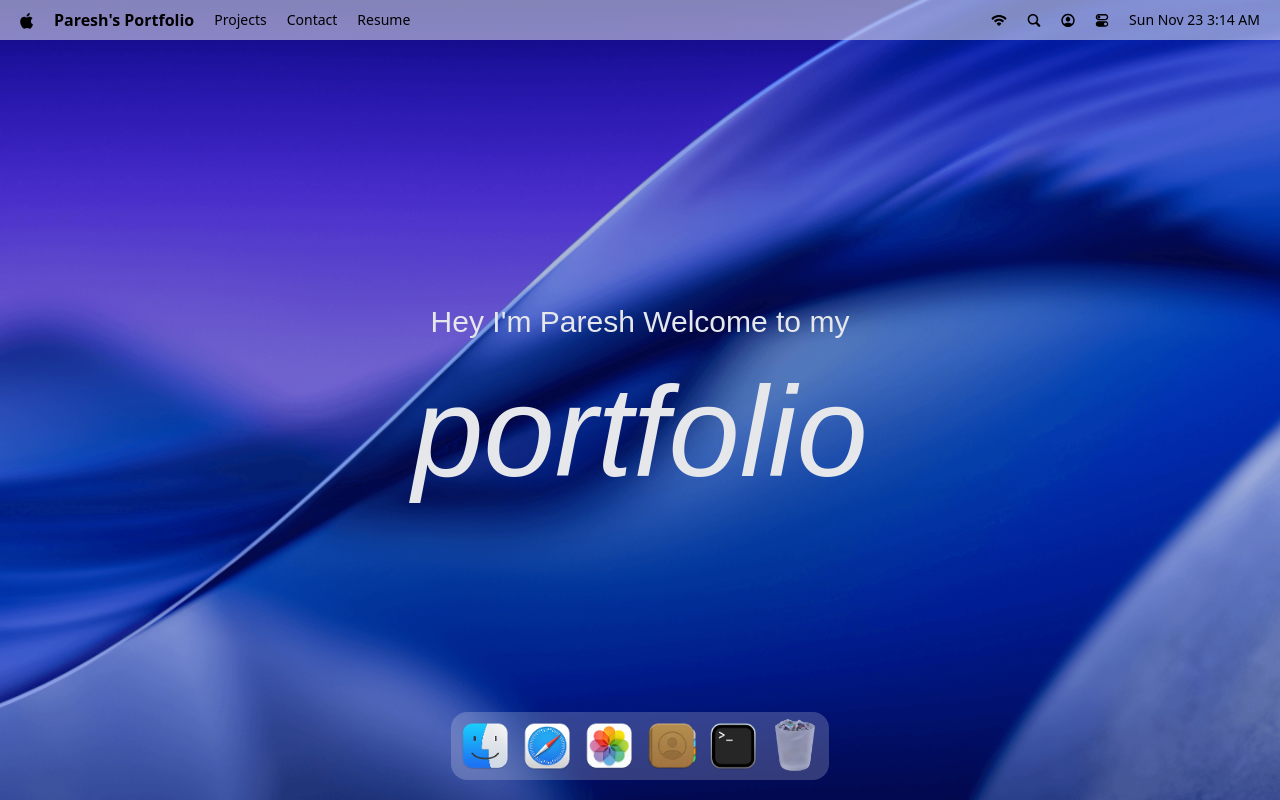
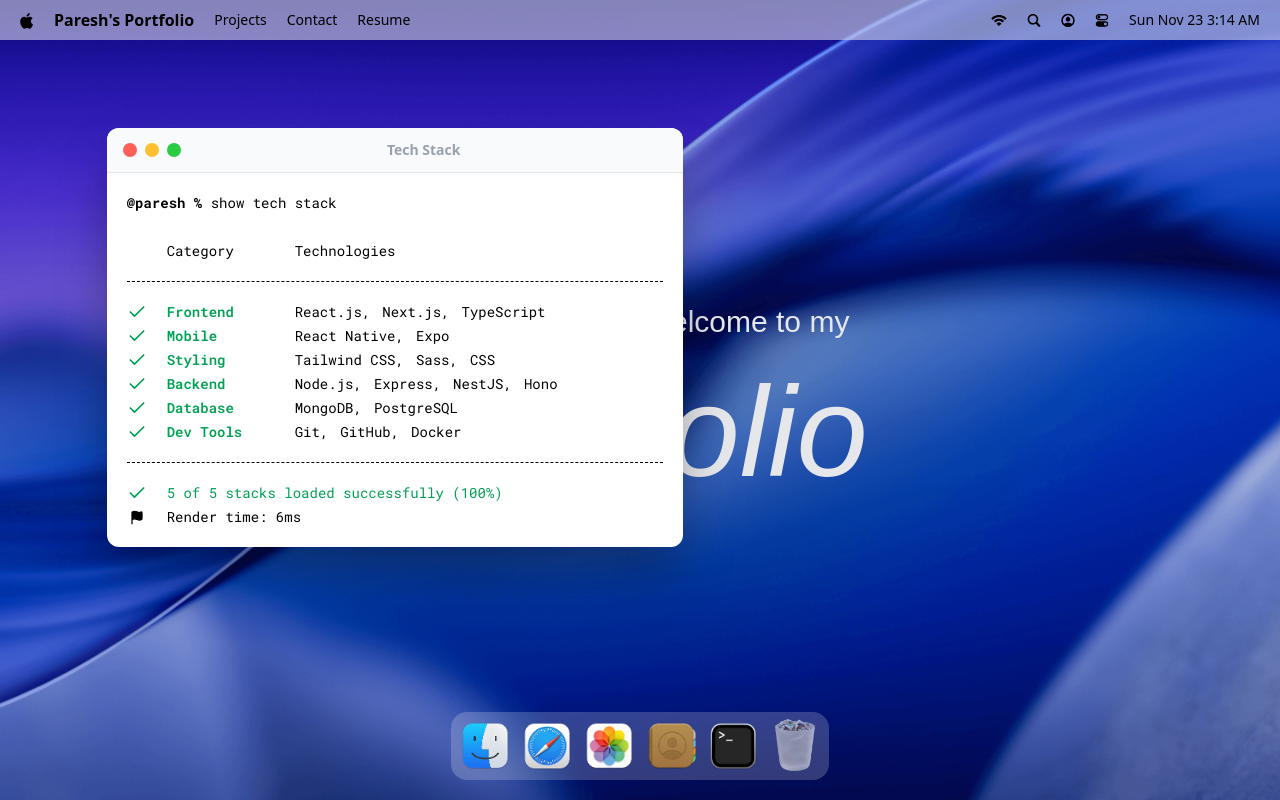
Before and after one commit to Paresh-95/PortFolio--Mac-Style, a React (Vite) app: page / in a window 1280 px wide. Both pictures are taken after a click on the button 733 px from the left and 746 px from the top of the page. Built offline with nearby package versions, Linux system fonts and the light colour scheme; a web font is replaced by a local one.

Commit message:
built:terminal window

```diff
--- a/src/App.jsx
+++ b/src/App.jsx
@@ -2,12 +2,18 @@
 import Navbar from "#components/Navbar.jsx";
 import Welcome from "#components/Welcome.jsx";
 import Dock from "#components/Dock.jsx"
+import Terminal from "#windows/Terminal.jsx"
+import {Draggable} from "gsap/Draggable"
+import gsap from "gsap"
+
+gsap.registerPlugin(Draggable)
 const App = () => {
     return (
         <main>
             <Navbar/>
             <Welcome/>
             <Dock/>
+            <Terminal />
         </main>
     )
 }
--- /dev/null
+++ b/src/components/WindowControls.jsx
@@ -0,0 +1,15 @@
+import React from 'react'
+import useWindowStore from "#store/window.js";
+
+const WindowControls = ({target}) => {
+    const {closeWindow} = useWindowStore();
+
+    return (
+        <div id="window-controls">
+            <div className="close" onClick={()=>closeWindow(target)} />
+            <div className="minimize"/>
+            <div className="maximize"/>
+        </div>
+    )
+}
+export default WindowControls
--- /dev/null
+++ b/src/hoc/WindowWrapper.jsx
@@ -0,0 +1,84 @@
+import React, { useLayoutEffect, useRef } from "react";
+import useWindowStore from "#store/window.js";
+import { useGSAP } from "@gsap/react";
+import gsap from "gsap";
+import { Draggable } from "gsap/Draggable";
+
+gsap.registerPlugin(Draggable);
+
+const WindowWrapper = (Component, windowKey) => {
+    const Wrapped = (props) => {
+        const { focusWindow, windows } = useWindowStore();
+        const windowState = windows[windowKey];
+
+        // Guard in case windowKey is missing from the store
+        if (!windowState) {
+            console.warn(`WindowWrapper: No state found for key "${windowKey}"`);
+            return null;
+        }
+
+        const { isOpen, zIndex } = windowState;
+        const ref = useRef(null);
+
+        // Open / close animation
+        useGSAP(
+            () => {
+                const el = ref.current;
+                if (!el || !isOpen) return;
+
+                el.style.display = "block";
+
+                gsap.fromTo(
+                    el,
+                    { scale: 0.8, opacity: 0, y: 40 },
+                    { scale: 1, opacity: 1, y: 0, duration: 0.4, ease: "power3.out" }
+                );
+            },
+            [isOpen]
+        );
+
+        // Make the window draggable
+        useGSAP(() => {
+            const el = ref.current;
+            if (!el) return;
+
+            const [draggable] = Draggable.create(el, {
+                onPress: () => focusWindow(windowKey),
+            });
+
+            // Cleanup
+            return () => {
+                if (draggable) {
+                    draggable.kill();
+                }
+            };
+        }, []); // run once on mount
+
+        // Show / hide based on isOpen
+        useLayoutEffect(() => {
+            const el = ref.current;
+            if (!el) return;
+
+            el.style.display = isOpen ? "block" : "none";
+        }, [isOpen]);
+
+        return (
+            <section
+                id={windowKey}
+                ref={ref}
+                style={{ zIndex }}
+                className="absolute"
+            >
+                <Component {...props} />
+            </section>
+        );
+    };
+
+    Wrapped.displayName = `WindowWrapper(${
+        Component.displayName || Component.name || "Component"
+    })`;
+
+    return Wrapped;
+};
+
+export default WindowWrapper;
--- a/src/store/window.js
+++ b/src/store/window.js
@@ -33,7 +33,7 @@
 
         focusWindow: (windowKey) =>
             set((state) => {
-                const win = state.windows[windowKey]; // ✅ windows
+                const win = state.windows[windowKey];
 
                 if (!win) return;
 
--- /dev/null
+++ b/src/windows/Terminal.jsx
@@ -0,0 +1,59 @@
+import React from "react";
+import WindowWrapper from "#hoc/WindowWrapper.jsx";
+import { techStack } from "#constants/index.js";
+import { Check, Flag } from "lucide-react";
+import WindowControls from "#components/WindowControls.jsx"; // ✅ named imports
+
+const Terminal = () => {
+    return (
+        <div>
+            <div id="window-header">
+                <WindowControls target="terminal"/>
+                <h2>Tech Stack</h2>
+            </div>
+
+            <div className="techstack">
+                <p>
+                    <span className="font-bold">@paresh % </span>
+                    show tech stack
+                </p>
+
+                <div className="label">
+                    <p className="w-32">Category</p>
+                    <p>Technologies</p>
+                </div>
+
+                <ul className="content">
+                    {techStack.map(({ category, items }) => (
+                        <li key={category} className="flex items-center">
+                            <Check className="check" size={20} />
+                            <h3>{category}</h3>
+                            <ul>
+                                {items.map((item, i) => (
+                                    <li key={i}>
+                                        {item}
+                                        {i < items.length - 1 ? "," : ""}
+                                    </li>
+                                ))}
+                            </ul>
+                        </li>
+                    ))}
+                </ul>
+
+                <div className="footnote">
+                    <p>
+                        <Check size={20} /> 5 of 5 stacks loaded successfully (100%)
+                    </p>
+                    <p className="text-black">
+                        <Flag size={15} fill="black" />
+                        Render time: 6ms
+                    </p>
+                </div>
+            </div>
+        </div>
+    );
+};
+
+const TerminalWindow = WindowWrapper(Terminal, "terminal");
+
+export default TerminalWindow;
```
